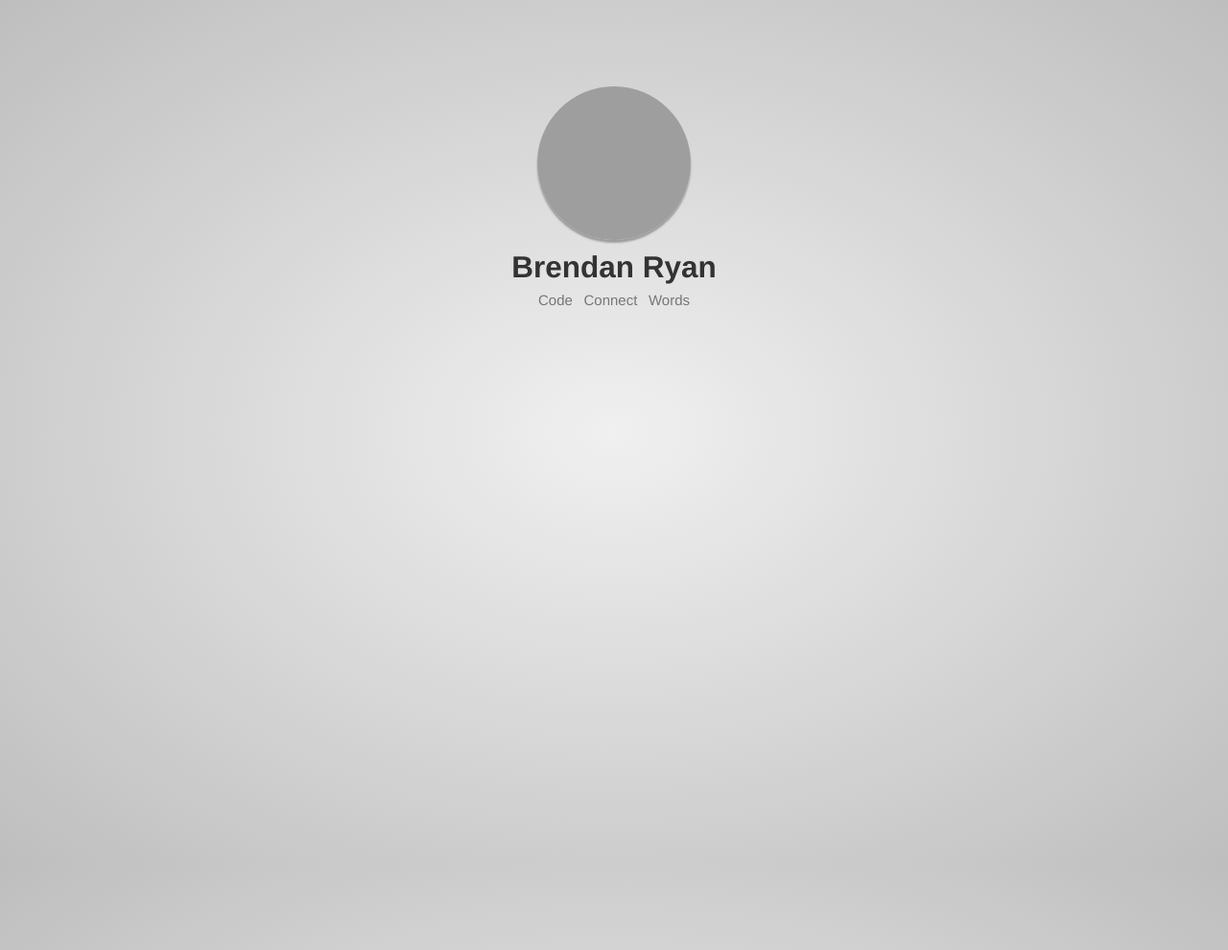
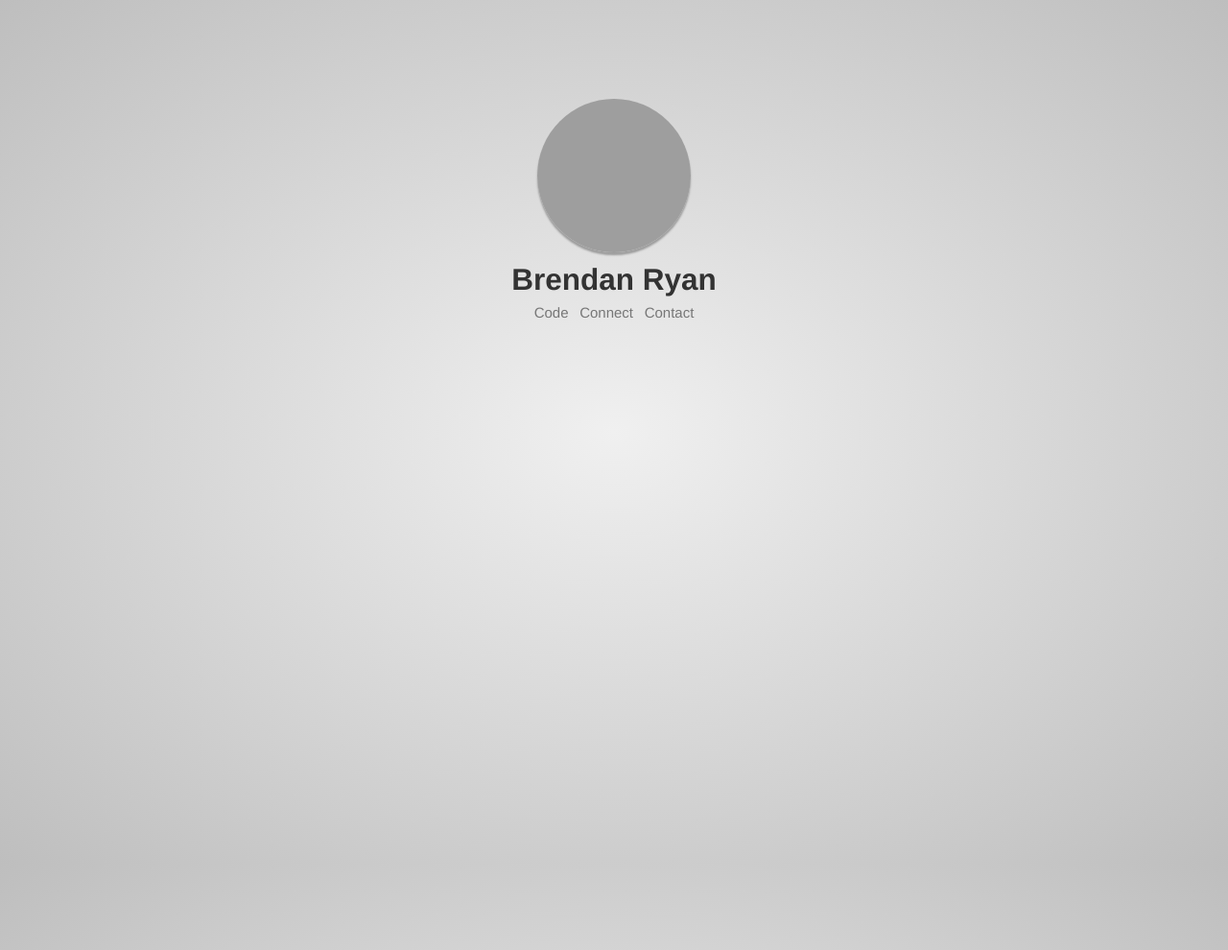
Before and after one commit to brendanjryan/Website, a Jekyll site: the page built from index.html, in a window 1280 px wide. Shown: the whole page at 96% size. Built offline with Jekyll 4.4.1, drawn with Linux system fonts in a browser that asks for light colours; nearby versions of some CDN libraries; a style sheet for code colours, icons or effects is not loaded; grey boxes are pictures that could not be loaded.

Commit message:
updated links and added instagram

```diff
--- a/_layouts/default.html
+++ b/_layouts/default.html
@@ -22,7 +22,7 @@
     </head>
     <body>
 
-        <div id="container">
+        <div class="container">
             <div class="nameplate animated fadeInUp">
               <img class = "portrait" src= "public/images/self.jpg">
               <article>
@@ -30,15 +30,16 @@
                 <ul>
                   <li><a href ="http://www.github.com/bjryan2" target = "_blank">Code</a> </li>
                   <li><a class = "connect" href ="#">Connect</a> </li>
-                  <li><a href ="https://medium.com/@Brendan_J_Ryan" target = "_blank">Words</a> </li>
+                  <li><a href ="mailto:ryan.brendanjohn AT gmail.com" target = "_blank">Contact</a> </li>
                 </ul>
 
                 <ul class="icons not-visible">
                   <li><a href="http://www.twitter.com/brendan_j_ryan" target="_blank"<i class="icon-twitter" alt="Twitter"></i></a> </li>
                   <li><a href="http://linkedin.com/in/BrendanJohnRyan" target="_blank" alt="LinkedIn"><i class="icon-linkedin"></i></a></li>
-                  <li><a href="mailto:bjryan2_AT_illinois.edu" alt="Email"><i class="icon-envelope-alt"></i></a></li>
-                  <li><a href="http://www.flickr.com/photos/brendanjohnryan/" target="_blank" alt="photography"><i class="icon-camera-retro"></i></a> </li>
+                  <li><a href="http://instagram.com/brendanjryan" alt="Instagram"><i class="icon-instagram"></i></a></li>
+                  <li><a href="http://www.flickr.com/photos/brendanjohnryan/" target="_blank" alt="Flickr"><i class="icon-flickr"></i></a> </li>
                   <li><a href="https://www.dropbox.com/s/oqj075ix399395c/Brendan_Ryan.pdf" target="_blank" alt="Resume"><i class="icon-file"></i></a></li>
+
               </article>
         </div> <!-- /container -->
     <script src = "public/scripts/vendor/jquery-1.9.1.min.js"></script>
--- a/public/css/styles.css
+++ b/public/css/styles.css
@@ -21,7 +21,7 @@ body{
   background-image:         radial-gradient(rgb(240, 240, 240), rgb(190, 190, 190));
 }
 
-#container{
+.container{
   text-align: center;
   margin-top: 7%;
 }
```
Also changed, not shown: other parts of _layouts/default.html (+1 -1 lines), 1 other file.
